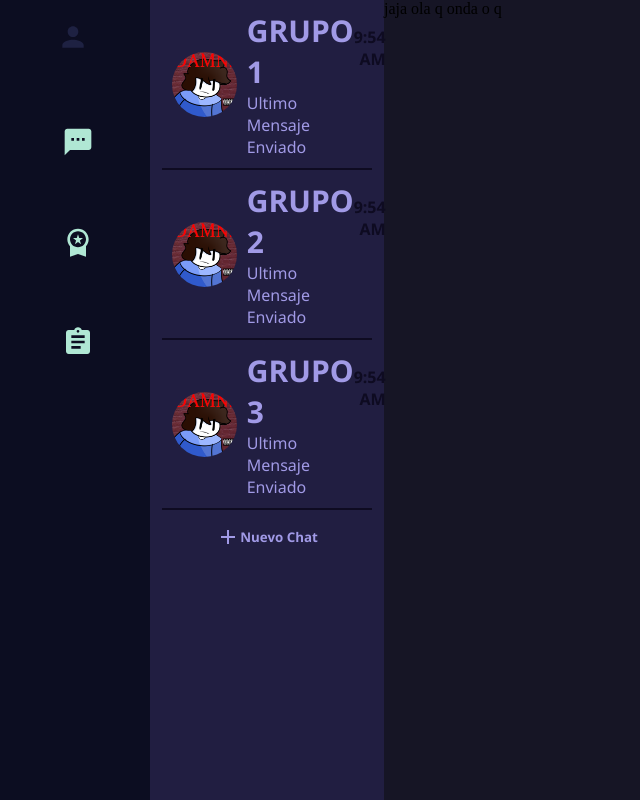
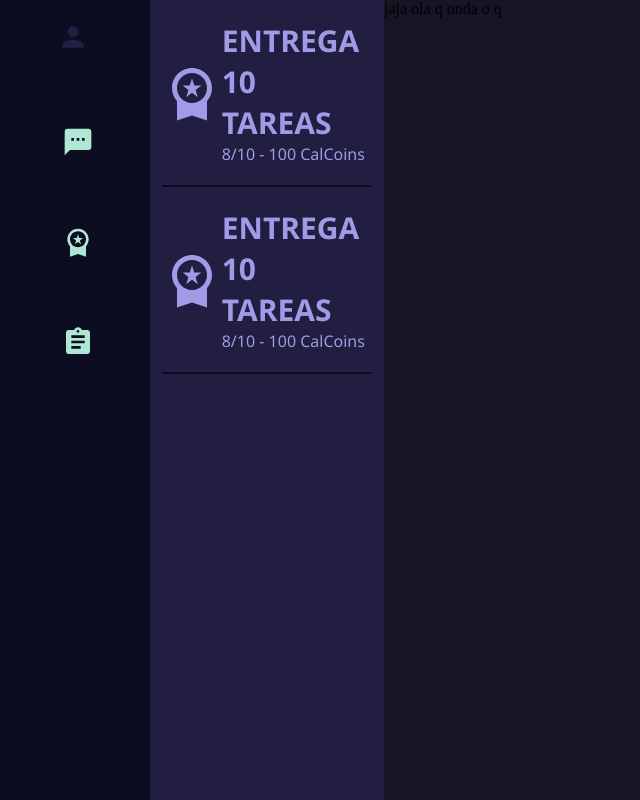
Before and after one commit to RobertoCarlos11/mathmeet, a React (Create React App) app: page /Shop in a window 1280 px wide. Shown: the whole page, without its empty margins (0-640 px from the left). Built offline with nearby package versions, Linux system fonts and the light colour scheme.

Commit message:
Added a sideBar Info Component that changes whenever you switch to another item of the sidebar list

```diff
--- a/src/Components/SideBar.css
+++ b/src/Components/SideBar.css
@@ -5,100 +5,19 @@
     box-shadow: 100px 100px 5px #0c0d21;
 }
 
-.SideBarInfo{
-    background-color:#211e41;
-    flex:60%;
-    display: flex;
-    align-items: center;
-    flex-direction: column;
-}
-
-#AddChat
-{
-    width: 90%;
-    font-family: 'Segoe UI', Tahoma, Geneva, Verdana, sans-serif;
-    font-weight: bolder;
-    color:#a19ae6;
-    background-color: transparent;
-    border-style: none;
-    margin: 10px;
-    border-radius: 10px;
-    padding:5px;
-    cursor: pointer;
-    display: flex;
-    box-sizing: border-box;
-    justify-content: center;
-    align-items: center;
-    transition: 150ms;
-}
-
-#AddChat:hover{
-
-    color:#0e0b21;
-    background-color:#a19ae6;
-}
-
-.Chat
-{
-    width: 90%;
-}
-
-.ChatContainer
-{
-    display: flex;
-    flex-direction: row;
-    padding: 10px 0 10px 0;
-    border-bottom: 2px solid #0e0b21;
-    cursor: pointer;
-}
-.HourMessage{
-    width: 100%;
-    color:#0e0b21;
-    text-align: right;
-    flex: 25%;
-    font-weight: bold;
-    font-family: 'Segoe UI', Tahoma, Geneva, Verdana, sans-serif;
-}
-
-.GroupInformation{
-    flex-direction: column;
-    display: flex;
-    flex: 75%;
-    justify-content: center;
-}
-
-.GroupName
-{
-    font-size: 30px;
-    letter-spacing: 1;
-    font-weight: bold;
-}
-.GroupName, .LastMessageSent
-{
-    color:#a19ae6;
-    margin: 0;
-    font-family: 'Segoe UI', Tahoma, Geneva, Verdana, sans-serif;
-}
-.ImgGroup{
-    margin:10px;
-    width: 65px;
-    height:65px;
-    border-radius: 100%;
-    background-color: #1e2142;
-    align-self: center;
-}
 .SideBarList .row{
     height:100px;
     list-style-type: none;
     justify-content: center;
 }
 
-.Chat
+.SideBarInfo ul
 {
     list-style-type: none;
     justify-content: center;
     margin: 0;
     padding: 0;
+    width: 90%;
 }
 
 .SideBarItems .Icon-User
@@ -119,6 +38,7 @@
     transition: 250ms;
     display: flex;
     padding:10px;
+    font-size: 32px;
     justify-content: center;
 }
 
--- a/src/Components/SideBar.jsx
+++ b/src/Components/SideBar.jsx
@@ -1,12 +1,18 @@
 import './SideBar.css'
+import { useState } from 'react';
 import {SideBarData} from './SideBarData'
 import PersonIcon from '@mui/icons-material/Person';
 import {Link} from 'react-router-dom'
 import GroupImg from '../Images/DAMN.png'
+import SideBarInfo from './SideBarInfo.jsx'
 
 import AddIcon from '@mui/icons-material/Add';
 
-function SideBar(){
+const SideBar = () =>{
+
+    const [pagina,Setpagina] = useState(window.location.pathname);
+    console.log(window.location.pathname);
+
     return(
         <div className="SideBar">
             <div className='SideBarList'>
@@ -32,44 +38,7 @@ function SideBar(){
             </ul>
 
             </div>
-            <div className='SideBarInfo'>
-            <ul className='Chat'>
-                <li>
-                    <div className='ChatContainer'>
-                    <img src={GroupImg} className='ImgGroup'/>
-                    <div className='GroupInformation'>
-                    <h1 className="GroupName"> GRUPO 1</h1>
-                    <p className="LastMessageSent">Ultimo Mensaje Enviado</p>
-                    </div>
-                    <p className="HourMessage">9:54 AM</p>
-                </div>
-               </li>
-
-               <li>
-                    <div className='ChatContainer'>
-                    <img src={GroupImg} className='ImgGroup'/>
-                    <div className='GroupInformation'>
-                    <h1 className="GroupName"> GRUPO 2</h1>
-                    <p className="LastMessageSent">Ultimo Mensaje Enviado</p>
-                    </div>
-                    <p className="HourMessage">9:54 AM</p>
-                </div>
-               </li>
-
-               <li>
-                    <div className='ChatContainer'>
-                    <img src={GroupImg} className='ImgGroup'/>
-                    <div className='GroupInformation'>
-                    <h1 className="GroupName"> GRUPO 3</h1>
-                    <p className="LastMessageSent">Ultimo Mensaje Enviado</p>
-                    </div>
-                    <p className="HourMessage">9:54 AM</p>
-                </div>
-               </li>
-            </ul>
-            <button id="AddChat"><AddIcon/> Nuevo Chat </button>
-            </div>
-
+            <SideBarInfo Page={pagina}/>
         </div>
     );
 }
--- /dev/null
+++ b/src/Components/SideBarInfo.css
@@ -0,0 +1,84 @@
+.SideBarInfo{
+    background-color:#211e41;
+    flex:60%;
+    display: flex;
+    align-items: center;
+    flex-direction: column;
+}
+
+#AddChat
+{
+    width: 90%;
+    font-family: 'Segoe UI', Tahoma, Geneva, Verdana, sans-serif;
+    font-weight: bolder;
+    color:#a19ae6;
+    background-color: transparent;
+    border-style: none;
+    margin: 10px;
+    border-radius: 10px;
+    padding:5px;
+    cursor: pointer;
+    display: flex;
+    box-sizing: border-box;
+    justify-content: center;
+    align-items: center;
+    transition: 150ms;
+}
+
+#AddChat:hover{
+
+    color:#0e0b21;
+    background-color:#a19ae6;
+}
+
+.ChatContainer
+{
+    display: flex;
+    flex-direction: row;
+    padding: 10px 0 10px 0;
+    border-bottom: 2px solid #0e0b21;
+    cursor: pointer;
+}
+.HourMessage{
+    width: 100%;
+    color:#0e0b21;
+    text-align: right;
+    flex: 25%;
+    font-weight: bold;
+    font-family: 'Segoe UI', Tahoma, Geneva, Verdana, sans-serif;
+}
+
+.GroupInformation{
+    flex-direction: column;
+    display: flex;
+    flex: 75%;
+    justify-content: center;
+}
+
+.GroupName
+{
+    font-size: 30px;
+    letter-spacing: 1;
+    font-weight: bold;
+}
+.GroupName, .LastMessageSent
+{
+    color:#a19ae6;
+    margin: 0;
+    font-family: 'Segoe UI', Tahoma, Geneva, Verdana, sans-serif;
+}
+.ImgGroup{
+    margin:10px;
+    width: 65px;
+    height:65px;
+    border-radius: 100%;
+    align-self: center;
+}
+
+.RewardContainer, .AssignmentsContainer
+{
+    display: flex;
+    flex-direction: row;
+    padding: 20px 0 20px 0;
+    border-bottom: 2px solid #0e0b21;
+}
--- /dev/null
+++ b/src/Components/SideBarInfo.jsx
@@ -0,0 +1,97 @@
+import AddIcon from '@mui/icons-material/Add';
+import GroupImg from '../Images/DAMN.png'
+import './SideBarInfo.css'
+import WorkspacePremiumIcon from '@mui/icons-material/WorkspacePremium';
+import AssignmentIcon from '@mui/icons-material/Assignment';
+
+function SideBarInfo(props) {
+
+    if(props.Page == '/Chats')
+    return (
+        <div className='SideBarInfo'>
+            <ul>
+                <li>
+                    <div className='ChatContainer'>
+                    <img src={GroupImg} className='ImgGroup'/>
+                    <div className='GroupInformation'>
+                    <h1 className="GroupName"> GRUPO 1</h1>
+                    <p className="LastMessageSent">Ultimo Mensaje Enviado</p>
+                    </div>
+                    <p className="HourMessage">9:54 AM</p>
+                </div>
+               </li>
+
+               <li>
+                    <div className='ChatContainer'>
+                    <img src={GroupImg} className='ImgGroup'/>
+                    <div className='GroupInformation'>
+                    <h1 className="GroupName"> GRUPO 2</h1>
+                    <p className="LastMessageSent">Ultimo Mensaje Enviado</p>
+                    </div>
+                    <p className="HourMessage">9:54 AM</p>
+                </div>
+               </li>
+
+               <li>
+                    <div className='ChatContainer'>
+                    <img src={GroupImg} className='ImgGroup'/>
+                    <div className='GroupInformation'>
+                    <h1 className="GroupName"> GRUPO 3</h1>
+                    <p className="LastMessageSent">Ultimo Mensaje Enviado</p>
+                    </div>
+                    <p className="HourMessage">9:54 AM</p>
+                </div>
+               </li>
+            </ul>
+            <button id="AddChat"><AddIcon/> Nuevo Chat </button>
+            </div>
+
+
+     );
+
+     if(props.Page === '/Shop')
+        return (
+            <div className='SideBarInfo'>
+                <ul>
+                    <li>
+                        <div className='RewardContainer'>
+                        <div className='Icon-container'><WorkspacePremiumIcon style={{fontSize:"60px"}} /></div>
+                        <div className='GroupInformation'>
+                        <h1 className="GroupName">ENTREGA 10 TAREAS</h1>
+                        <p className="LastMessageSent">8/10 - 100 CalCoins</p>
+                        </div>
+                    </div>
+                   </li>
+
+                   <li>
+                        <div className='RewardContainer'>
+                        <div className='Icon-container'><WorkspacePremiumIcon style={{fontSize:"60px"}} /></div>
+                        <div className='GroupInformation'>
+                        <h1 className="GroupName">ENTREGA 10 TAREAS</h1>
+                        <p className="LastMessageSent">8/10 - 100 CalCoins</p>
+                        </div>
+                    </div>
+                   </li>
+                </ul>
+                </div>
+        );
+
+        if(props.Page === '/Assignments')
+            return (
+                <div className='SideBarInfo'>
+                    <ul>
+                        <li>
+                            <div className='AssignmentsContainer'>
+                            <div className='Icon-container'><AssignmentIcon style={{fontSize:"60px"}} /></div>
+                            <div className='GroupInformation'>
+                            <h1 className="GroupName">Nombre de Tarea</h1>
+                            <p className="LastMessageSent">Vencimiento 25/04/2024</p>
+                            </div>
+                        </div>
+                       </li>
+                    </ul>
+                    </div>
+            );
+}
+
+export default SideBarInfo;
--- a/src/Pages/Shop.jsx
+++ b/src/Pages/Shop.jsx
@@ -4,6 +4,7 @@ function Shop() {
     return (
         <div className='Shop'>
         <SideBar/>
+
         <div className='Content-container'>jaja ola q onda o q</div>
         </div>
      );
```
Also changed, not shown: src/Pages/Chats.jsx (line endings or trailing spaces).
